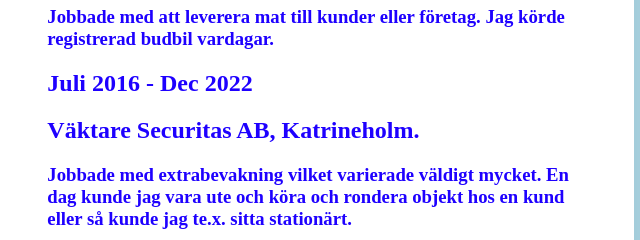
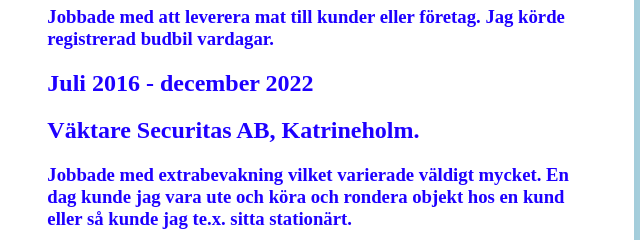
Before and after one commit to Eni8maa/CV-Alexander-Sahlin, a plain HTML site: page index.html in a window 1280 px wide. Shown: the part 519-759 px from the top of the page, 506-1146 px from the left. Drawn offline with Linux system fonts and the light colour scheme.

Commit message:
Update index.html

```diff
--- a/index.html
+++ b/index.html
@@ -177,7 +177,7 @@
                     <h2>Budbilsförare Hungry Delivery AB(Foodora), Östersund</h2>
                         <h3>Jobbade med att leverera mat  till kunder eller företag. Jag körde registrerad budbil  vardagar.</h3>
 
-                    <h2>Juli 2016 - Dec 2022</h2>
+                    <h2>Juli 2016 - december 2022</h2>
                     <h2>Väktare Securitas AB, Katrineholm.
                      <h3>Jobbade med extrabevakning vilket varierade väldigt mycket. En dag kunde jag vara ute och köra och rondera objekt hos en kund eller så kunde jag te.x. sitta stationärt.</h3>
 
```
